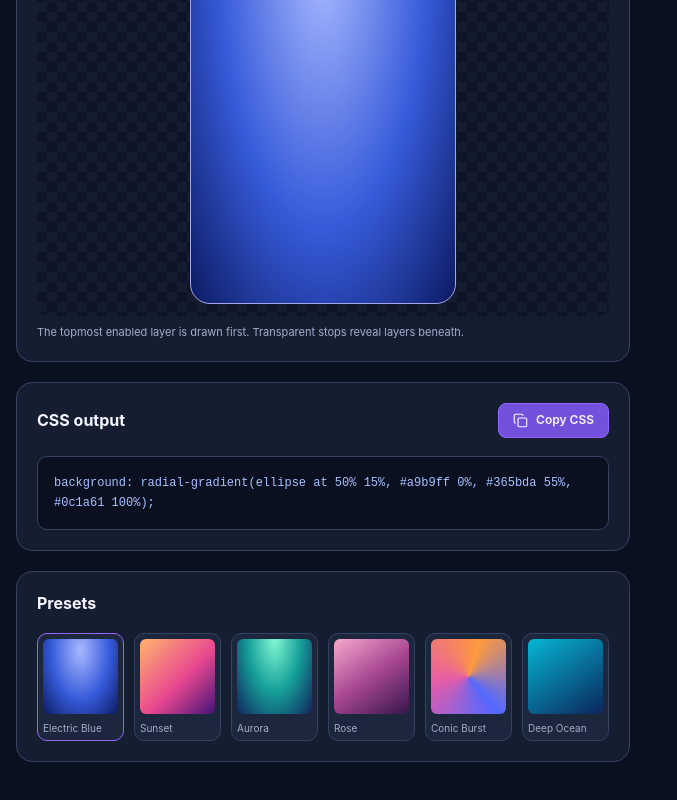
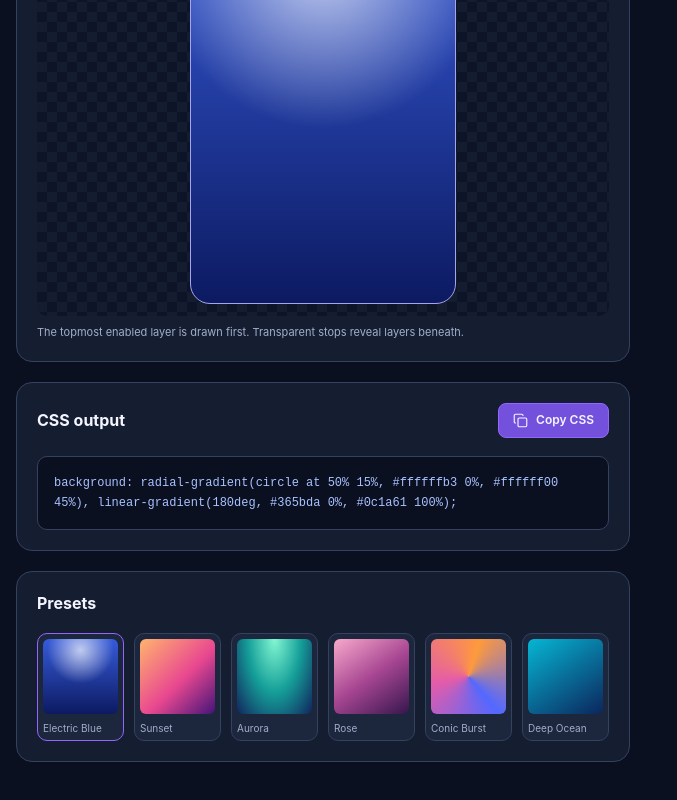
Before and after one commit to thomas367/gradientPlayground, a React (Vite) app: page / in a window 1280 px wide. Shown: the part 318-1118 px from the top of the page, without its empty margins (0-677 px from the left). Built offline with nearby package versions, Linux system fonts and the light colour scheme.

Commit message:
Update preset

```diff
--- a/src/data/presets.ts
+++ b/src/data/presets.ts
@@ -7,16 +7,26 @@ export const presets: GradientPreset[] = [
         name: 'Electric Blue',
         layers: [
             {
-                id: 'electric-blue-layer',
+                id: 'light-layer',
                 type: GradientType.RADIAL,
                 enabled: true,
                 opacity: 1,
-                shape: Shape.ELLIPSE,
+                shape: Shape.CIRCLE,
                 position: { x: 50, y: 15 },
                 stops: [
-                    { id: 'eb-1', color: '#a9b9ff', position: 0 },
-                    { id: 'eb-2', color: '#365bda', position: 55 },
-                    { id: 'eb-3', color: '#0c1a61', position: 100 },
+                    { id: 'li-1', color: '#ffffffb3', position: 0 },
+                    { id: 'li-2', color: '#ffffff00', position: 45 },
+                ],
+            },
+            {
+                id: 'electric-blue-layer',
+                type: GradientType.LINEAR,
+                enabled: true,
+                opacity: 1,
+                angle: 180,
+                stops: [
+                    { id: 'eb-1', color: '#365bda', position: 0 },
+                    { id: 'eb-2', color: '#0c1a61', position: 100 },
                 ],
             },
         ],
```
